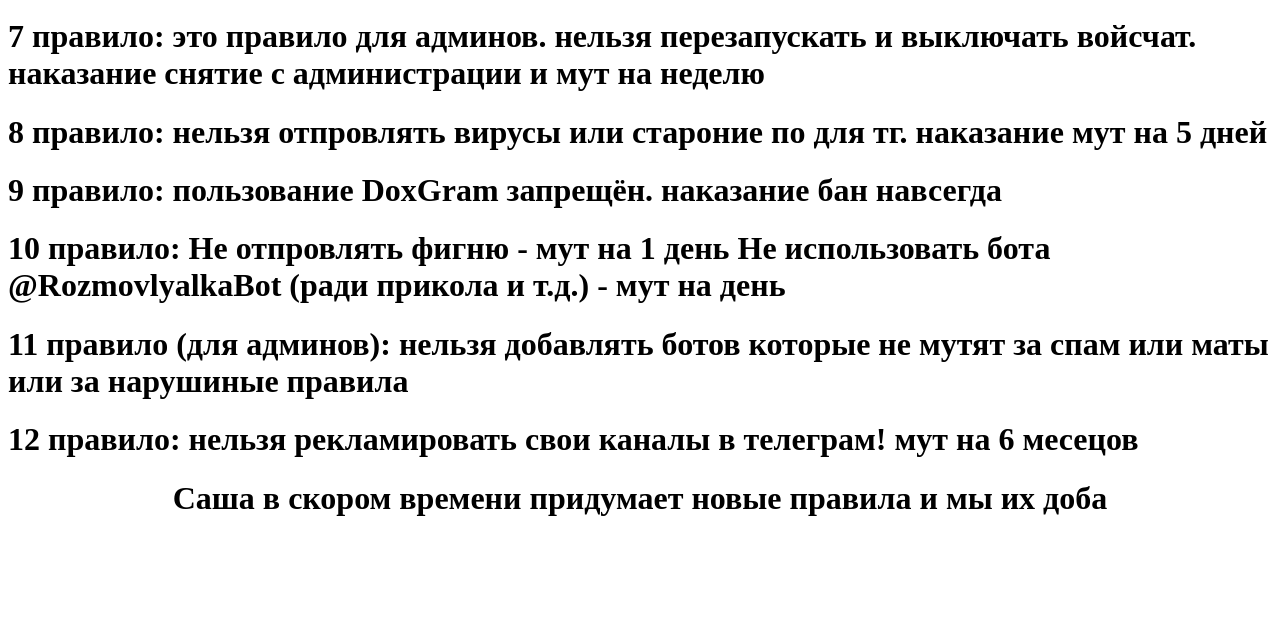
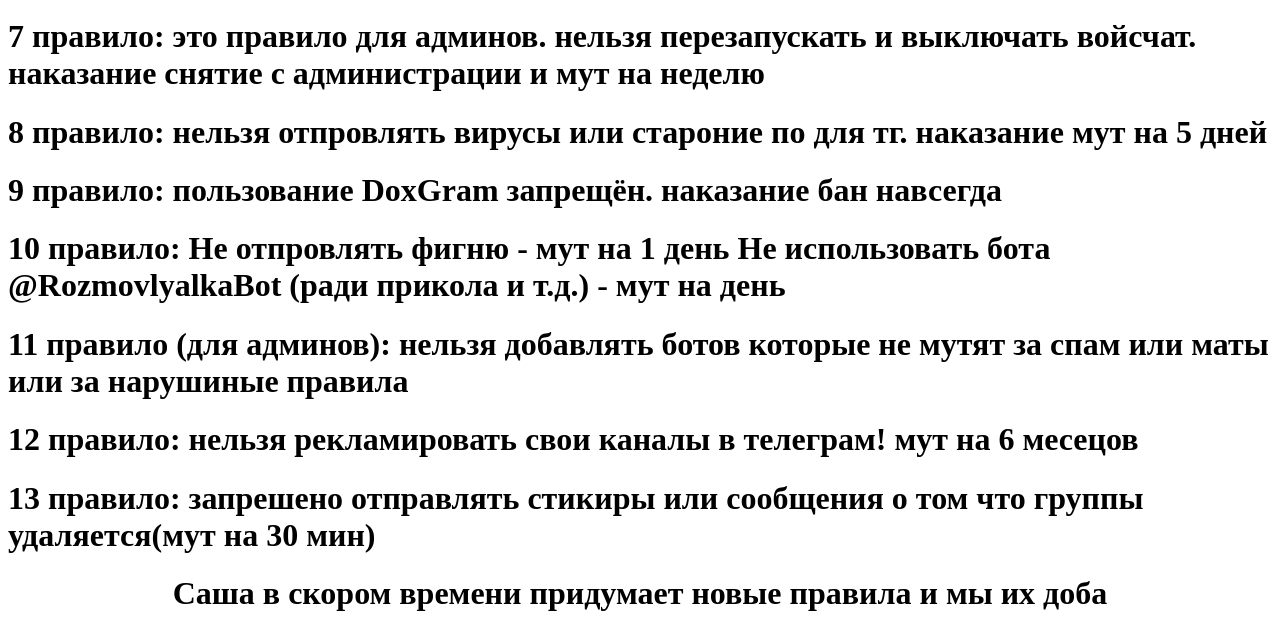
Before and after one commit to DaniikMizinov/pravila, a plain HTML site: page index.html in a window 1280 px wide. Shown: the part 473-1107 px from the top of the page. Before the commit the page ends 1011 px from the top, so only its background shows below. Drawn offline with Linux system fonts and the light colour scheme.

Commit message:
Update index.html

```diff
--- a/index.html
+++ b/index.html
@@ -13,5 +13,6 @@
 Не использовать бота @RozmovlyalkaBot (ради прикола и т.д.) - мут на день</h1>
 <h1> 11 правило (для админов): нельзя добавлять ботов которые не мутят за спам или маты или за нарушиные правила</h1>
 <h1> 12 правило: нельзя рекламировать свои каналы в телеграм! мут на 6 месецов</h1>
+<h1> 13 правило: запрешено отправлять стикиры или сообщения о том что группы удаляется(мут на 30 мин)</h1>
 
 <h1 style="text-align: center;">Саша в скором времени придумает новые правила и мы их доба
```
